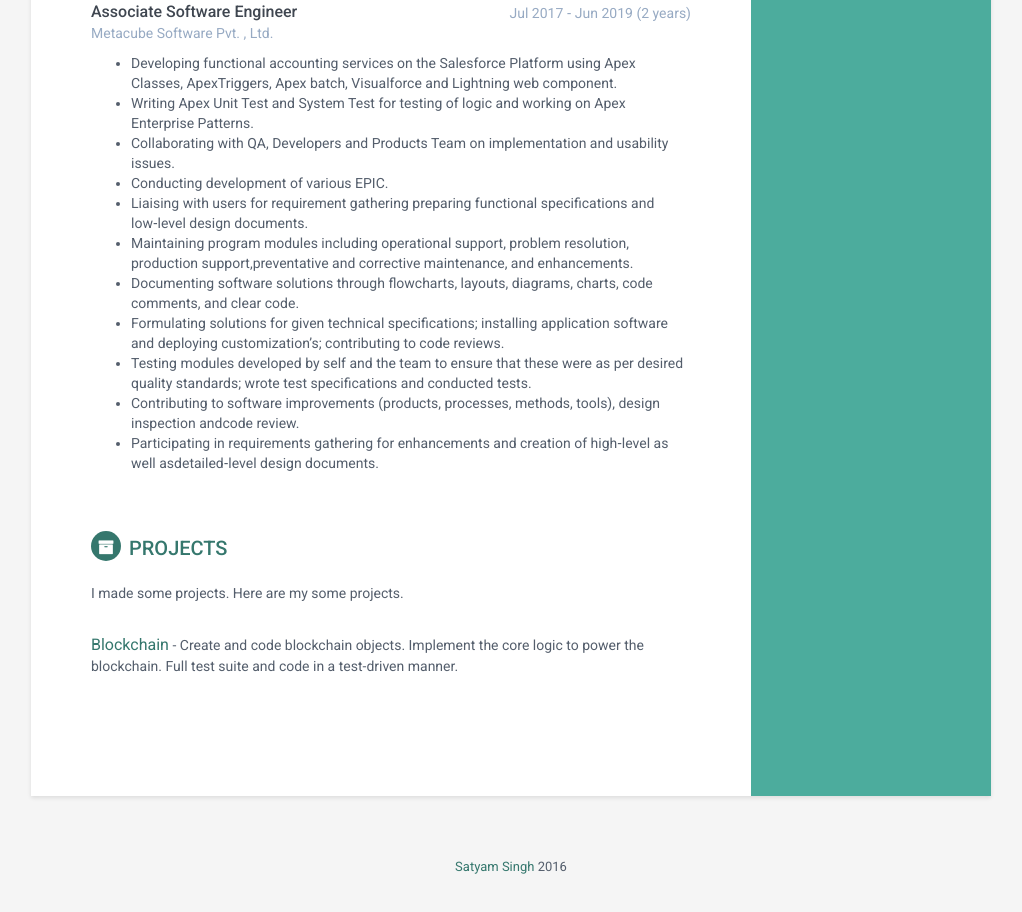
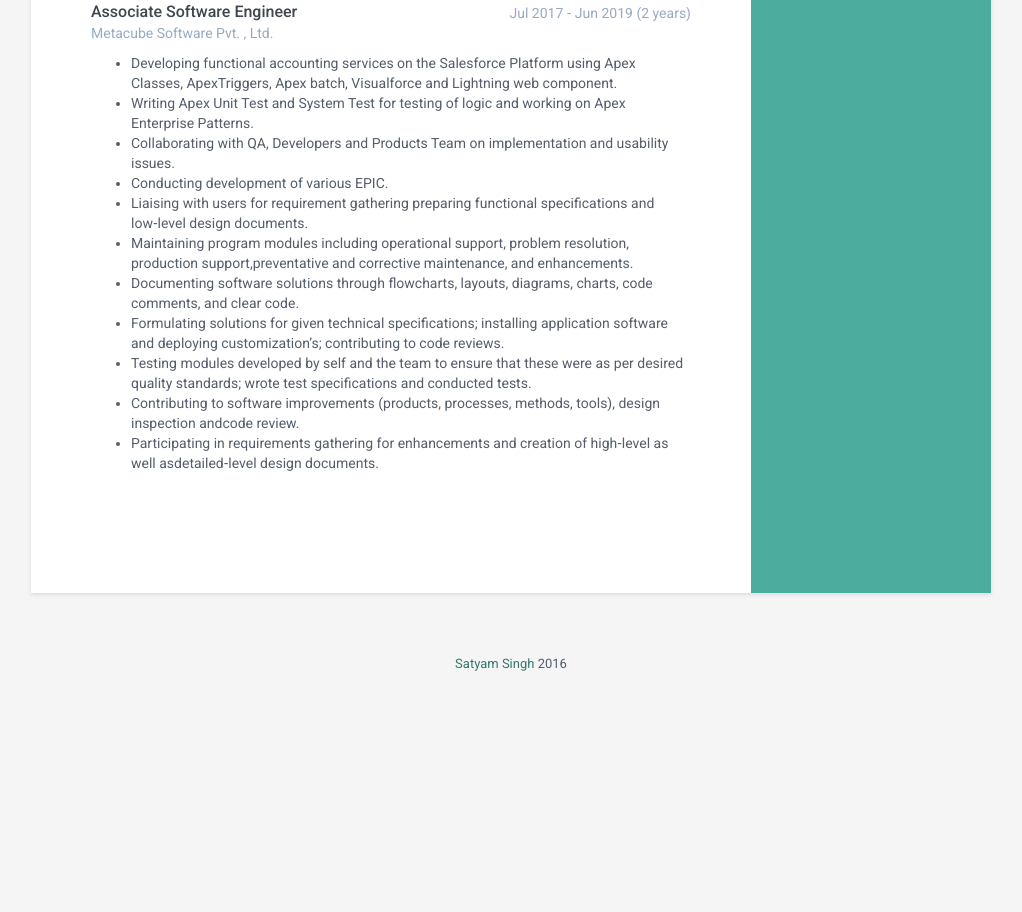
Before and after one commit to gautamsa/gautamsa.github.io, a plain HTML site: page index.html in a window 1280 px wide. Shown: the part 1090-2002 px from the top of the page, without its empty margins (129-1151 px from the left). After the commit the page ends 1824 px from the top, so only its background shows below. Drawn offline with nearby package versions, Linux system fonts and the light colour scheme.

Commit message:
project removed

```diff
--- a/index.html
+++ b/index.html
@@ -196,16 +196,13 @@
                 <!--//item-->
             </section>
             <!--//section-->
-            <section class="section projects-section">
+            <!--<section class="section projects-section">
                 <h2 class="section-title"><i class="fa fa-archive"></i>Projects</h2>
                 <div class="intro">
                     <p>I made some projects. Here are my some projects.</p>
                 </div>
-                <!--//intro-->
                 <div class="item"> <span class="project-title"><a href="https://github.com/gautamsa/blockchain" target="_blank">Blockchain</a></span> - <span class="project-tagline">Create and code blockchain objects. Implement the core logic to power the blockchain. Full test suite and code in a test-driven manner.</span> </div>
-                <!--//item-->
-
-            </section>
+            </section> -->
             <!--//section-->
         </div>
         <!--//main-body-->
```
